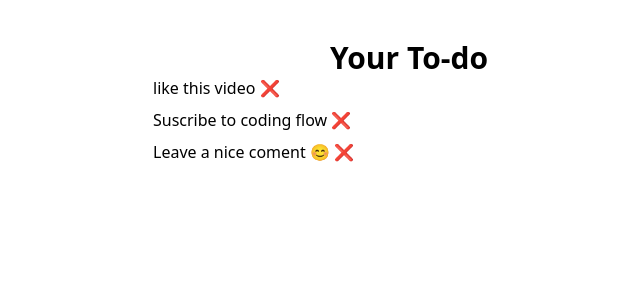
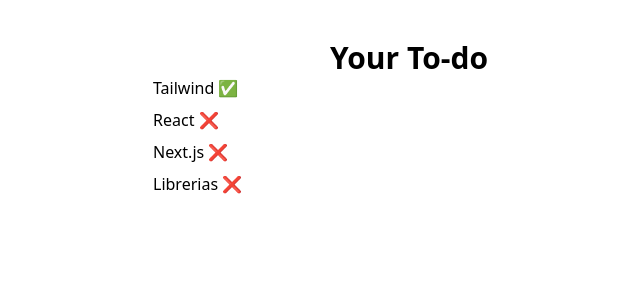
Before and after one commit to RoyBlackfyre/ReactProjectTest, a React (Vite) app: page / in a window 1280 px wide. Shown: the top 300 px of the page, without its empty margins (231-871 px from the left). Built offline with nearby package versions, Linux system fonts and the light colour scheme.

Commit message:
Cambio en data

```diff
--- a/src/data/todos.ts
+++ b/src/data/todos.ts
@@ -1,19 +1,26 @@
+{/*--- DATOS ---*/ }
+
 import type { Todo } from "../types/todo";
 
 export const dummyData: Todo[] = [
     {
         id:1,
-        title:"like this video",
-        completed:false,
+        title:"Tailwind",
+        completed:true,
     },
     {
         id:2,
-        title:"Suscribe to coding flow",
+        title:"React",
         completed:false,
     },
     {
         id:3,
-        title:"Leave a nice coment 😊",
+        title:"Next.js",
+        completed:false,
+    },
+    {
+        id:4,
+        title:"Librerias",
         completed:false,
     }
 ];
--- a/src/types/todo.ts
+++ b/src/types/todo.ts
@@ -1,3 +1,5 @@
+
+{/* ---Interface para objeto todo */}
 export interface Todo {
     id: number;
     title:string;
```
